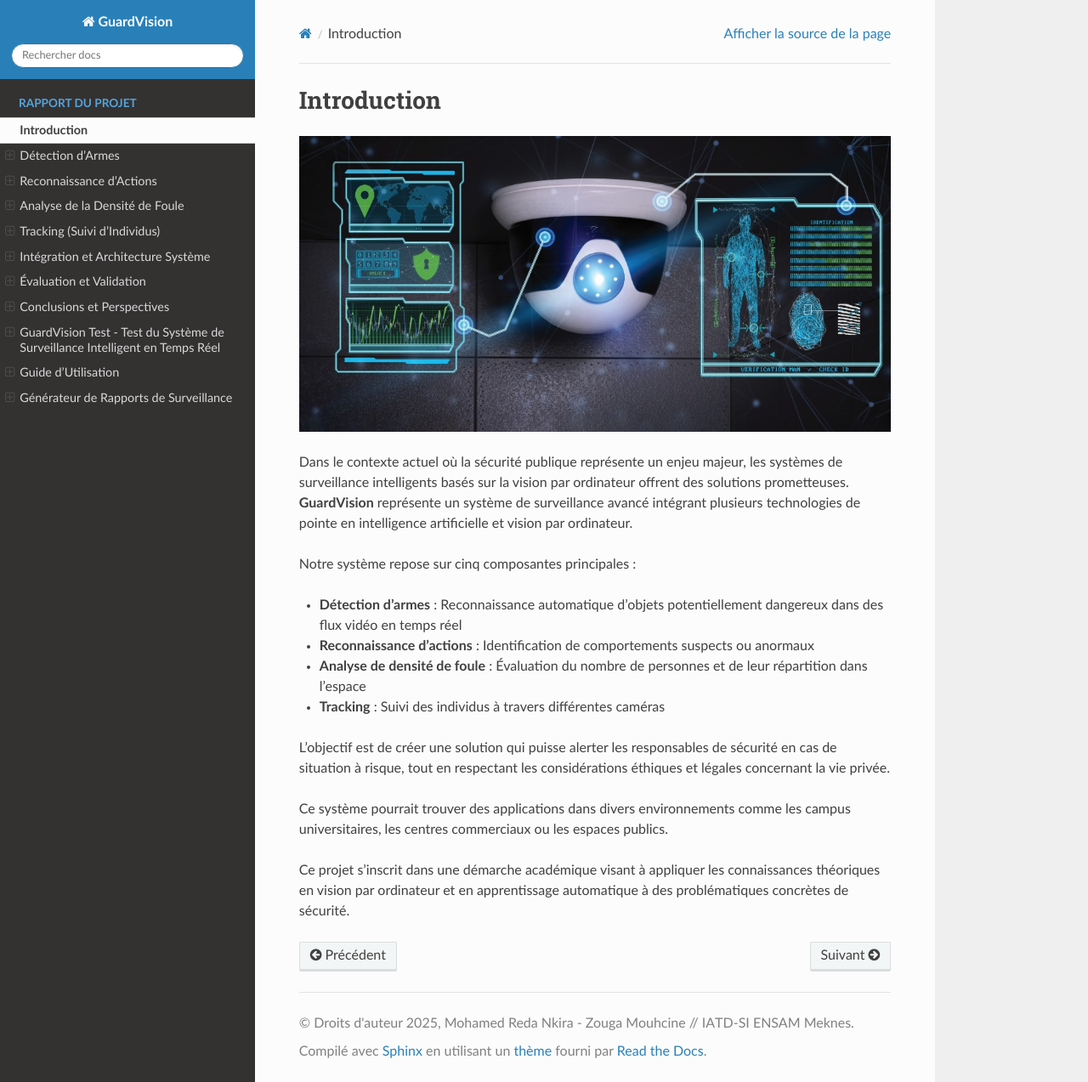
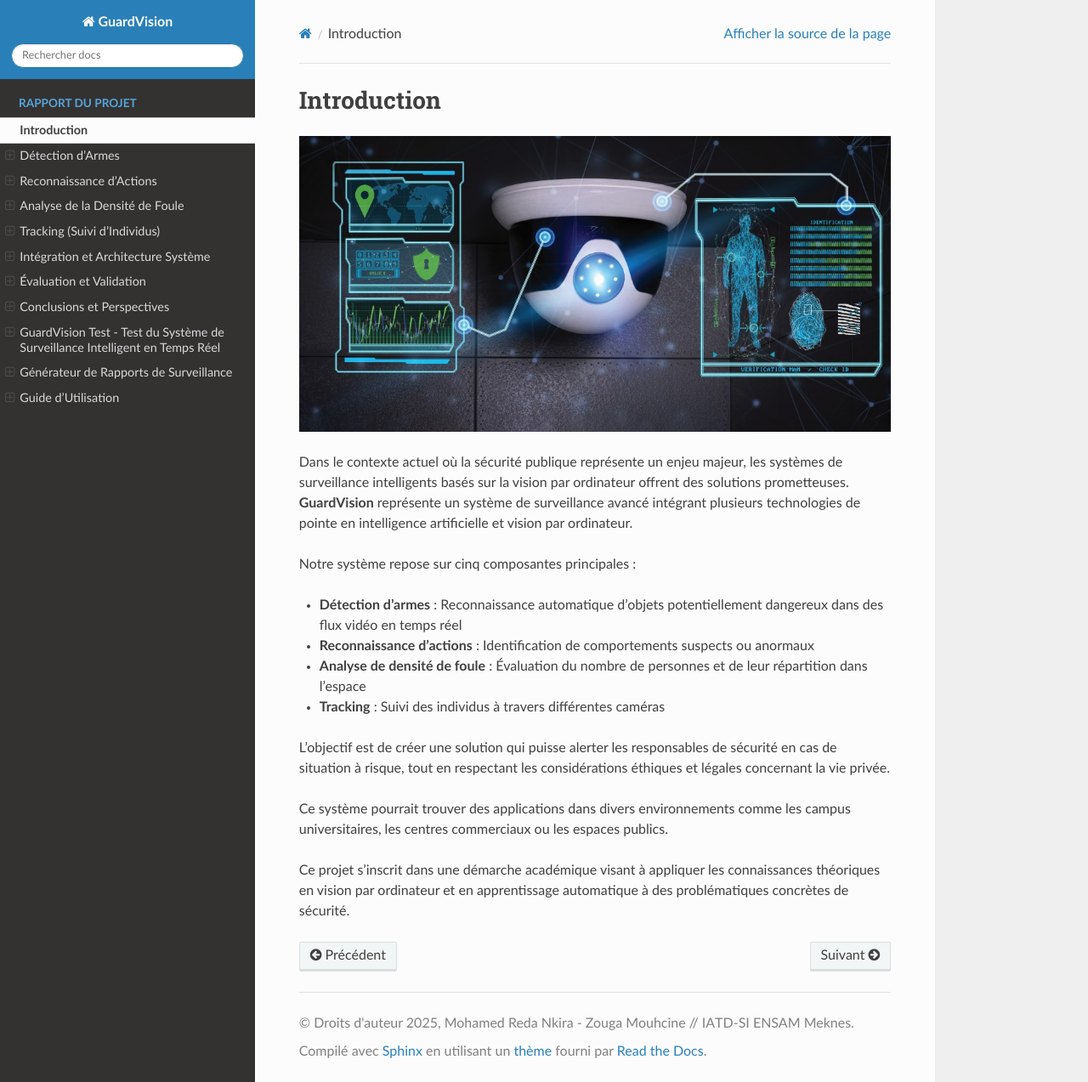
Before and after one commit to med-reda-nk/GuardVision, a Sphinx documentation site: the page built from Documentation/Introduction.rst, in a window 1280 px wide and 1273 px high. Shown: the whole window at 85% size. Built offline with Sphinx 7.4.7 and the Read the Docs theme 3.1.0, drawn with Linux system fonts in a browser that asks for light colours; pages that are not in the unit, such as notebooks, are missing from menus.

```diff
--- a/Documentation/index.rst
+++ b/Documentation/index.rst
@@ -54,5 +54,5 @@ Lien vers github repository:  `Cliquez ici <https://github.com/med-reda-nk/Guard
    Considération Éthiques et Légales.rst
    Conclusions et Perspectives.rst
    interface_test.rst
+   nlp.rst
    guide.rst
-   nlp.rst
```
